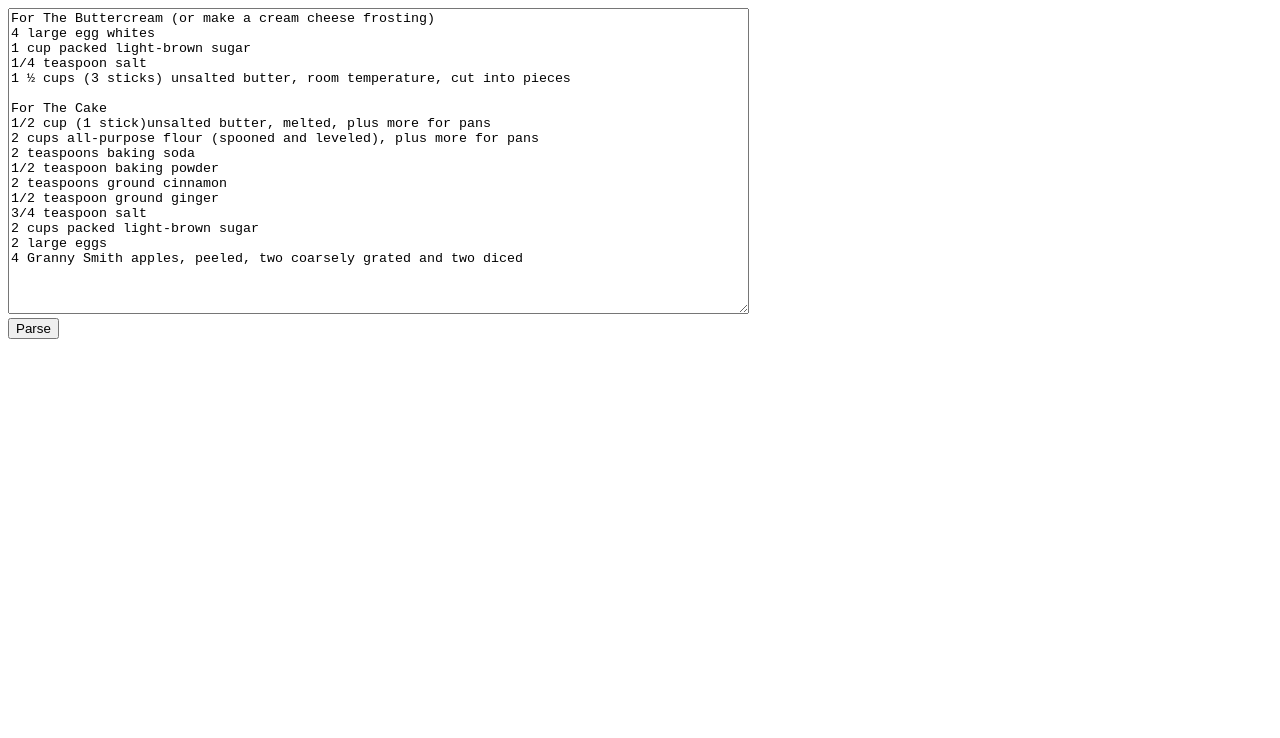
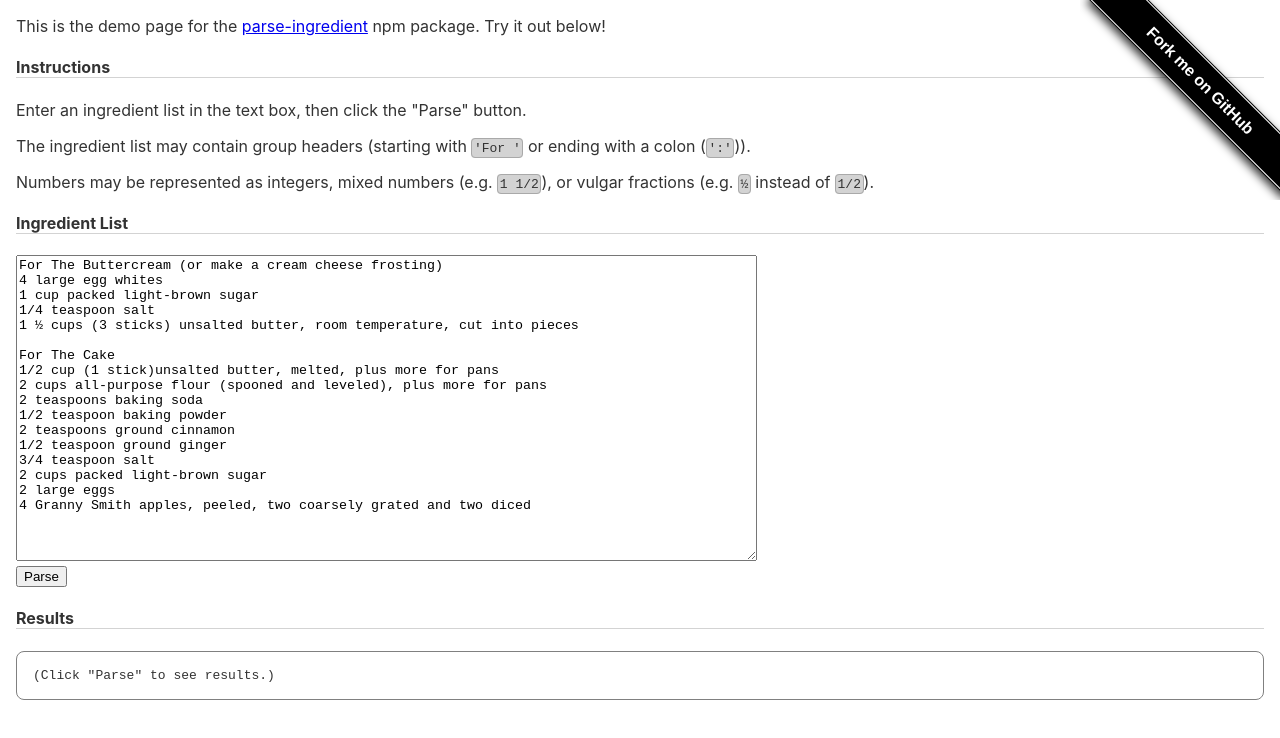
Before and after one commit to jakeboone02/parse-ingredient, a website: page demo/index.html in a window 1280 px wide. Drawn offline with nearby package versions, Linux system fonts and the light colour scheme.

Commit message:
Beef up the demo page

```diff
--- a/demo/index.html
+++ b/demo/index.html
@@ -5,8 +5,116 @@
     <meta http-equiv="X-UA-Compatible" content="IE=edge" />
     <meta name="viewport" content="width=device-width, initial-scale=1.0" />
     <title>Parse Ingredients</title>
+    <link
+      rel="stylesheet"
+      href="https://cdnjs.cloudflare.com/ajax/libs/highlight.js/10.5.0/styles/default.min.css"
+    />
+    <style>
+      body {
+        color: #333;
+        font-family: -apple-system, BlinkMacSystemFont, 'Segoe UI', 'Roboto',
+          'Helvetica Neue', Arial, sans-serif;
+        margin: 1rem;
+      }
+      code {
+        background-color: lightgray;
+        border: 1px solid darkgray;
+        border-radius: 4px;
+        padding: 0.1rem;
+      }
+      pre {
+        border: 1px solid gray;
+        border-radius: 0.5rem;
+        padding: 1rem;
+      }
+      h4 {
+        border-bottom: 1px solid lightgray;
+      }
+    </style>
+    <style>
+      #forkongithub a {
+        background: #000;
+        color: #fff;
+        text-decoration: none;
+        font-family: arial, sans-serif;
+        text-align: center;
+        font-weight: bold;
+        padding: 5px 40px;
+        font-size: 1rem;
+        line-height: 2rem;
+        position: relative;
+        transition: 0.5s;
+      }
+      #forkongithub a:hover {
+        background: #c11;
+        color: #fff;
+      }
+      #forkongithub a::before,
+      #forkongithub a::after {
+        content: '';
+        width: 100%;
+        display: block;
+        position: absolute;
+        top: 1px;
+        left: 0;
+        height: 1px;
+        background: #fff;
+      }
+      #forkongithub a::after {
+        bottom: 1px;
+        top: auto;
+      }
+      @media screen and (min-width: 800px) {
+        #forkongithub {
+          position: fixed;
+          display: block;
+          top: 0;
+          right: 0;
+          width: 200px;
+          overflow: hidden;
+          height: 200px;
+          z-index: 9999;
+        }
+        #forkongithub a {
+          width: 200px;
+          position: absolute;
+          top: 60px;
+          right: -60px;
+          transform: rotate(45deg);
+          -webkit-transform: rotate(45deg);
+          -ms-transform: rotate(45deg);
+          -moz-transform: rotate(45deg);
+          -o-transform: rotate(45deg);
+          box-shadow: 4px 4px 10px rgba(0, 0, 0, 0.8);
+        }
+      }
+    </style>
   </head>
   <body>
+    <span id="forkongithub">
+      <a href="https://github.com/jakeboone02/parse-ingredient">
+        Fork&nbsp;me&nbsp;on&nbsp;GitHub
+      </a>
+    </span>
+    <p>
+      This is the demo page for the
+      <a href="https://npmjs.com/package/parse-ingredient">parse-ingredient</a>
+      npm package. Try it out below!
+    </p>
+    <h4>Instructions</h4>
+    <p>
+      Enter an ingredient list in the text box, then click the "Parse" button.
+    </p>
+    <p>
+      The ingredient list may contain group headers (starting with
+      <code>'For '</code> or ending with a colon (<code>':'</code>)).
+    </p>
+    <p>
+      Numbers may be represented as integers, mixed numbers (e.g.
+      <code>1 1/2</code>), or vulgar fractions (e.g. <code>½</code> instead of
+      <code>1/2</code>).
+    </p>
+    <h4>Ingredient List</h4>
     <textarea id="ingredient-list" cols="90" rows="20">
 For The Buttercream (or make a cream cheese frosting)
 4 large egg whites
@@ -28,10 +136,13 @@ For The Cake
     >
     <br />
     <button type="button" id="parse">Parse</button>
-    <br />
-    <pre id="results"></pre>
-    <script src="https://unpkg.com/numeric-quantity"></script>
-    <script src="https://unpkg.com/parse-ingredient"></script>
+    <h4>Results</h4>
+    <pre id="results" class="language-json">
+(Click "Parse" to see results.)</pre
+    >
+    <script src="https://unpkg.com/numeric-quantity@1.0.0/dist/numeric-quantity.umd.production.min.js"></script>
+    <script src="https://unpkg.com/parse-ingredient@0.2.2/dist/parse-ingredient.umd.production.min.js"></script>
+    <script src="https://cdnjs.cloudflare.com/ajax/libs/highlight.js/10.5.0/highlight.min.js"></script>
     <script>
       document
         .getElementById('parse')
@@ -41,6 +152,7 @@ For The Cake
             null,
             2
           );
+          hljs.highlightBlock(document.getElementById('results'));
         });
     </script>
   </body>
```
